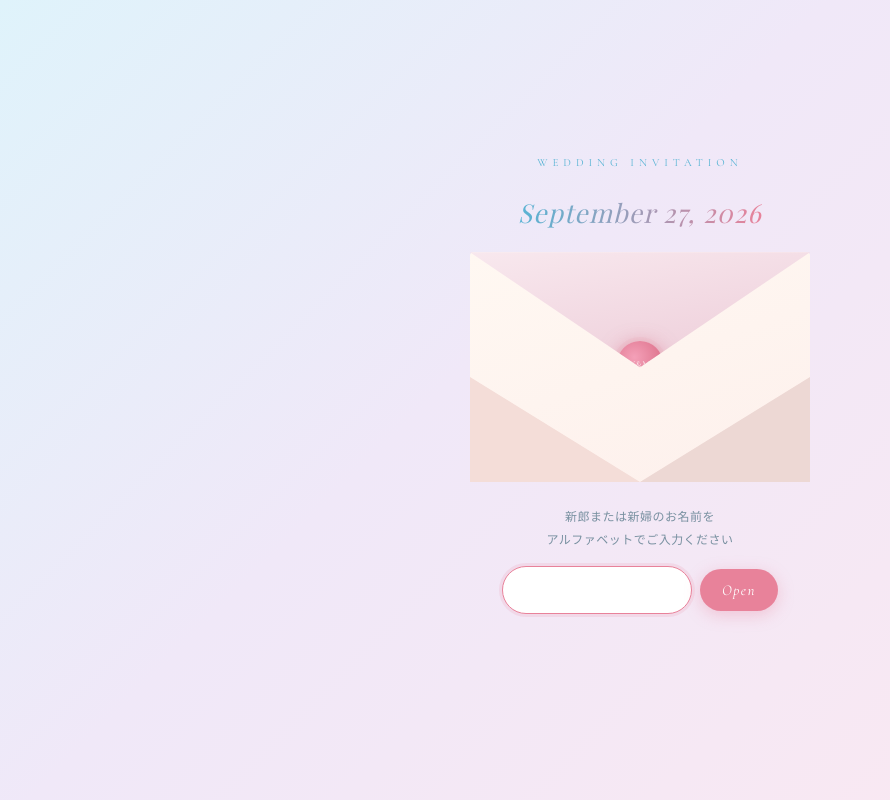
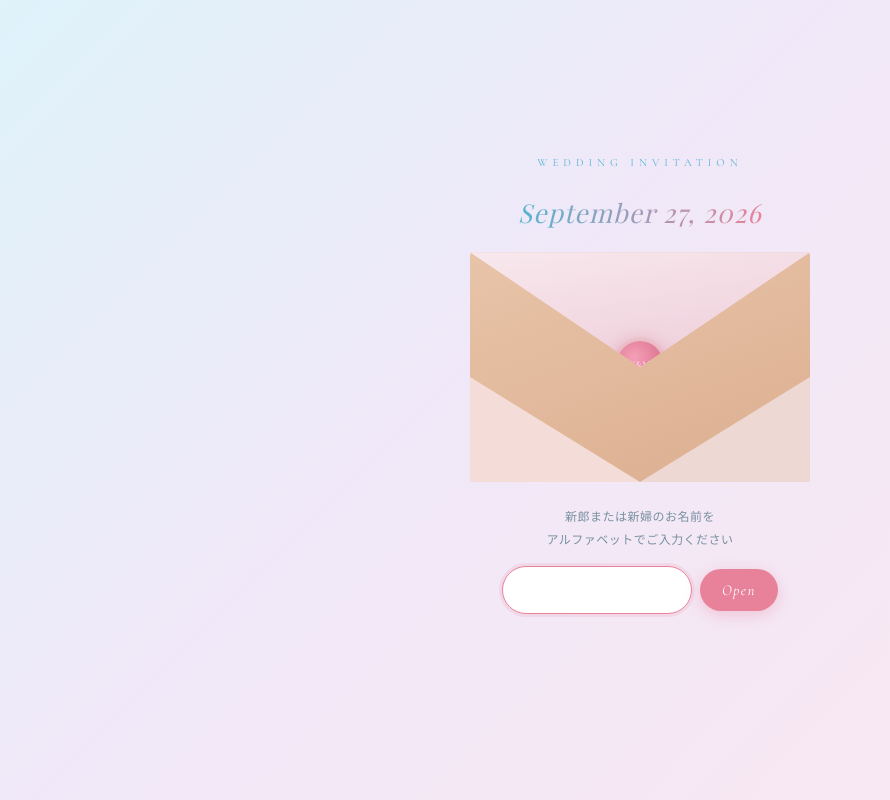
Before and after one commit to yuki5ilg/WeddingInvitations, a plain HTML site: page index.html in a window 1280 px wide. Shown: the top 800 px of the page, without its empty margins (0-890 px from the left). Drawn offline with nearby package versions, Linux system fonts and the light colour scheme; a web font is replaced by a local one.

Commit message:
Fix: darken envelope interior so it doesn't look like a letter

```diff
--- a/index.html
+++ b/index.html
@@ -710,7 +710,7 @@
     .env-back {
       position: absolute;
       inset: 0;
-      background: linear-gradient(160deg, #FFF8F2 0%, #FDF0EC 100%);
+      background: linear-gradient(160deg, #E8C4A8 0%, #DCAE90 100%);
       border-radius: 4px;
       box-shadow: 0 12px 48px rgba(232,130,154,.22), 0 2px 8px rgba(232,130,154,.1);
     }
@@ -1687,4 +1687,3 @@
   })();
 </script>
 </body>
-</html>
```
